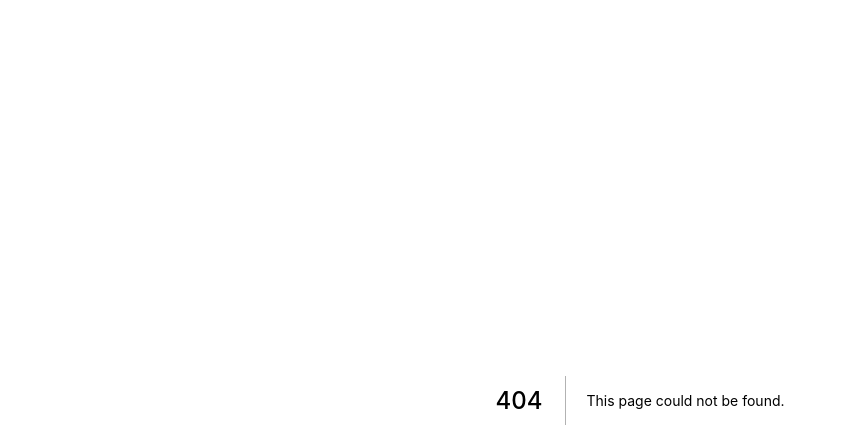
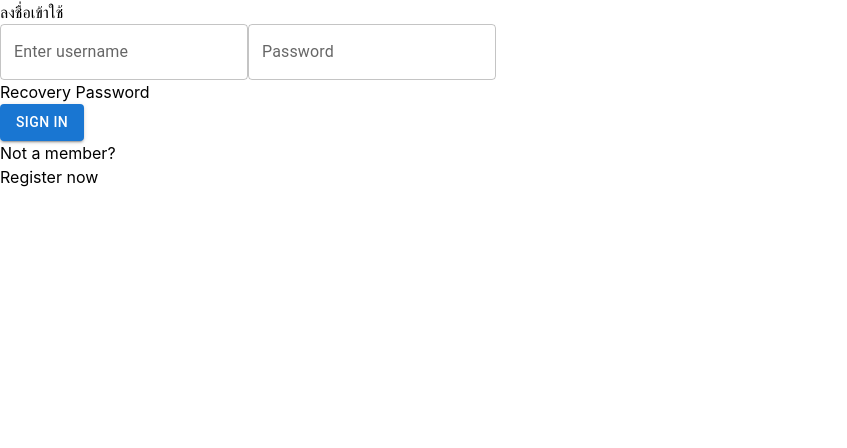
Before and after one commit to IKNNS/Software-Engineering, a Next.js app: page /login in a window 1280 px wide. Before the commit this address had no page. Shown: the top 448 px of the page, without its empty margins (0-847 px from the left). Built offline with nearby package versions, Linux system fonts and the light colour scheme.

Commit message:
add login page

```diff
--- a/package.json
+++ b/package.json
@@ -22,8 +22,11 @@
     "@types/node": "18.11.5",
     "@types/react": "18.0.22",
     "@types/react-dom": "18.0.7",
+    "autoprefixer": "^10.4.13",
     "eslint": "8.26.0",
     "eslint-config-next": "12.3.1",
+    "postcss": "^8.4.18",
+    "tailwindcss": "^3.2.1",
     "typescript": "4.8.4"
   }
 }
--- /dev/null
+++ b/pages/login.tsx
@@ -0,0 +1,26 @@
+import type { NextPage } from 'next'
+import styles from '../styles/Home.module.css'
+import Button from '@mui/material/Button';
+import { TextField } from '@mui/material';
+
+const Home: NextPage = () => {
+    return (
+        <div className={` w-sceen min-h-screen flex flex-col bg-primary justify-between items-center`}>
+            <div className='text-black'>ลงชื่อเข้าใช้</div>
+            <div className=' w-full flex flex-col justify-center items-center'>
+                <TextField label="Enter username" variant='outlined' />
+                <TextField label="Password" variant='outlined' />
+                <div className='w-full text-right text-blue-600'>Recovery Password</div>
+                <Button variant='contained'>Sign in</Button>
+                <div className=' text-stone-600'>
+                    Not a member? <p className='text-blue-600'>Register now</p>
+                </div>
+            </div>
+
+        </div>
+    )
+}
+
+
+
+export default Home
--- /dev/null
+++ b/postcss.config.js
@@ -0,0 +1,6 @@
+module.exports = {
+  plugins: {
+    tailwindcss: {},
+    autoprefixer: {},
+  },
+}
--- a/styles/globals.css
+++ b/styles/globals.css
@@ -1,3 +1,7 @@
+@tailwind base;
+@tailwind components;
+@tailwind utilities;
+
 import linearGradient
 html,
 body {
--- /dev/null
+++ b/tailwind.config.js
@@ -0,0 +1,14 @@
+/** @type {import('tailwindcss').Config} */
+module.exports = {
+  content: [
+    "./src/**/*.{js,jsx,ts,tsx}",
+  ],
+  theme: {
+    extend: {
+      colors:{
+        'primary':'#D1E8F4'
+      }
+    },
+  },
+  plugins: [],
+}
```
Also changed, not shown: 1 other file (tests, documents, lock files or other folders).
